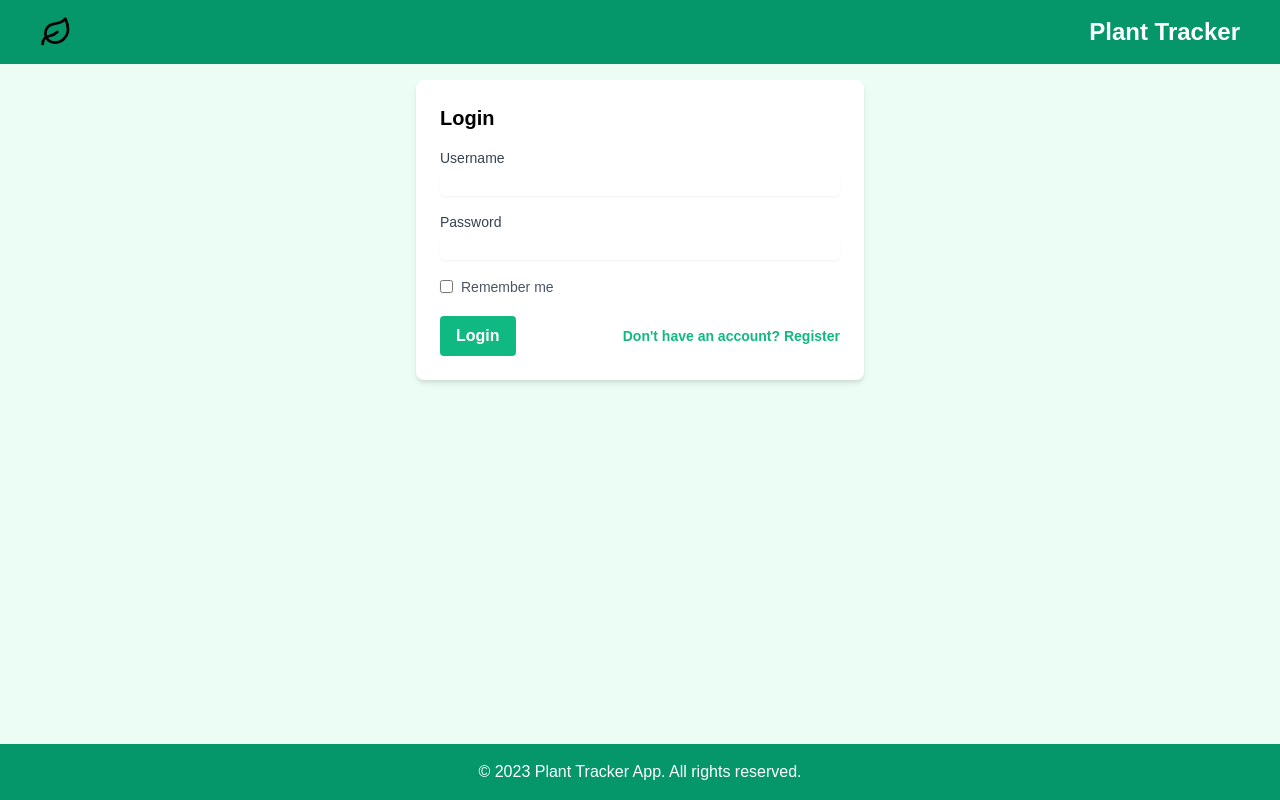
After one commit to avijeett007/PlantPal, a Flask app: page /login in a window 1280 px wide. The commit adds this page. Run offline with Flask 3, Linux system fonts and the light colour scheme.

Commit message:
Agent step completed: Implement user registration and login functionality

```diff
--- a/main.py
+++ b/main.py
@@ -1,14 +1,31 @@
 import os
-from flask import Flask, render_template, request, jsonify
+from flask import Flask, render_template, request, jsonify, redirect, url_for, flash
+from flask_login import LoginManager, login_user, login_required, logout_user, current_user
+from urllib.parse import urlparse
 from utils.openai_vision import analyze_plant_image
+from models import db, User
 
 app = Flask(__name__)
+app.config['SECRET_KEY'] = os.environ.get('SECRET_KEY') or 'you-will-never-guess'
+app.config['SQLALCHEMY_DATABASE_URI'] = os.environ.get('DATABASE_URL') or 'sqlite:///plant_tracker.db'
+if app.config['SQLALCHEMY_DATABASE_URI'].startswith("postgres://"):
+    app.config['SQLALCHEMY_DATABASE_URI'] = app.config['SQLALCHEMY_DATABASE_URI'].replace("postgres://", "postgresql://", 1)
+app.config['SQLALCHEMY_TRACK_MODIFICATIONS'] = False
+
+db.init_app(app)
+login = LoginManager(app)
+login.login_view = 'login'
+
+@login.user_loader
+def load_user(id):
+    return User.query.get(int(id))
 
 @app.route('/')
 def index():
     return render_template('index.html')
 
 @app.route('/analyze', methods=['POST'])
+@login_required
 def analyze():
     if 'image' not in request.files:
         return jsonify({'error': 'No image file provided'}), 400
@@ -25,5 +42,54 @@ def analyze():
         print("Error:", str(e))  # Add this line for debugging
         return jsonify({'error': str(e)}), 500
 
+@app.route('/register', methods=['GET', 'POST'])
+def register():
+    if current_user.is_authenticated:
+        return redirect(url_for('index'))
+    if request.method == 'POST':
+        username = request.form['username']
+        email = request.form['email']
+        password = request.form['password']
+        user = User.query.filter_by(username=username).first()
+        if user is not None:
+            flash('Please use a different username.')
+            return redirect(url_for('register'))
+        user = User.query.filter_by(email=email).first()
+        if user is not None:
+            flash('Please use a different email address.')
+            return redirect(url_for('register'))
+        user = User(username=username, email=email)
+        user.set_password(password)
+        db.session.add(user)
+        db.session.commit()
+        flash('Congratulations, you are now a registered user!')
+        return redirect(url_for('login'))
+    return render_template('register.html')
+
+@app.route('/login', methods=['GET', 'POST'])
+def login():
+    if current_user.is_authenticated:
+        return redirect(url_for('index'))
+    if request.method == 'POST':
+        user = User.query.filter_by(username=request.form['username']).first()
+        if user is None or not user.check_password(request.form['password']):
+            flash('Invalid username or password')
+            return redirect(url_for('login'))
+        login_user(user, remember=request.form.get('remember_me'))
+        next_page = request.args.get('next')
+        if not next_page or urlparse(next_page).netloc != '':
+            next_page = url_for('index')
+        return redirect(next_page)
+    return render_template('login.html')
+
+@app.route('/logout')
+def logout():
+    logout_user()
+    return redirect(url_for('index'))
+
+with app.app_context():
+    db.drop_all()  # This will drop all existing tables
+    db.create_all()  # This will create new tables with updated schema
+
 if __name__ == '__main__':
     app.run(host='0.0.0.0', port=5000, debug=True)
--- a/pyproject.toml
+++ b/pyproject.toml
@@ -9,6 +9,9 @@ readme = "README.md"
 python = "^3.11"
 flask = "^3.0.3"
 openai = "^1.44.1"
+flask-sqlalchemy = "^3.1.1"
+flask-login = "^0.6.3"
+psycopg2-binary = "^2.9.9"
 
 
 [build-system]
--- /dev/null
+++ b/templates/login.html
@@ -0,0 +1,54 @@
+<!DOCTYPE html>
+<html lang="en">
+<head>
+    <meta charset="UTF-8">
+    <meta name="viewport" content="width=device-width, initial-scale=1.0">
+    <title>Login - Plant Tracker App</title>
+    <link href="https://cdn.jsdelivr.net/npm/tailwindcss@2.2.19/dist/tailwind.min.css" rel="stylesheet">
+    <link rel="stylesheet" href="{{ url_for('static', filename='css/styles.css') }}">
+</head>
+<body class="bg-green-50 min-h-screen flex flex-col">
+    <header class="bg-green-600 text-white p-4">
+        <div class="container mx-auto flex items-center justify-between">
+            <img src="{{ url_for('static', filename='img/logo.svg') }}" alt="Plant Tracker Logo" class="h-8">
+            <h1 class="text-2xl font-bold">Plant Tracker</h1>
+        </div>
+    </header>
+
+    <main class="container mx-auto flex-grow p-4">
+        <div class="max-w-md mx-auto bg-white rounded-lg shadow-md p-6">
+            <h2 class="text-xl font-semibold mb-4">Login</h2>
+            <form method="POST" action="{{ url_for('login') }}">
+                <div class="mb-4">
+                    <label for="username" class="block text-sm font-medium text-gray-700">Username</label>
+                    <input type="text" name="username" id="username" required class="mt-1 block w-full rounded-md border-gray-300 shadow-sm focus:border-green-300 focus:ring focus:ring-green-200 focus:ring-opacity-50">
+                </div>
+                <div class="mb-4">
+                    <label for="password" class="block text-sm font-medium text-gray-700">Password</label>
+                    <input type="password" name="password" id="password" required class="mt-1 block w-full rounded-md border-gray-300 shadow-sm focus:border-green-300 focus:ring focus:ring-green-200 focus:ring-opacity-50">
+                </div>
+                <div class="mb-4">
+                    <label class="inline-flex items-center">
+                        <input type="checkbox" name="remember_me" class="rounded border-gray-300 text-green-600 shadow-sm focus:border-green-300 focus:ring focus:ring-green-200 focus:ring-opacity-50">
+                        <span class="ml-2 text-sm text-gray-600">Remember me</span>
+                    </label>
+                </div>
+                <div class="flex items-center justify-between">
+                    <button type="submit" class="bg-green-500 hover:bg-green-600 text-white font-bold py-2 px-4 rounded focus:outline-none focus:shadow-outline">
+                        Login
+                    </button>
+                    <a href="{{ url_for('register') }}" class="inline-block align-baseline font-bold text-sm text-green-500 hover:text-green-800">
+                        Don't have an account? Register
+                    </a>
+                </div>
+            </form>
+        </div>
+    </main>
+
+    <footer class="bg-green-600 text-white p-4 mt-8">
+        <div class="container mx-auto text-center">
+            <p>&copy; 2023 Plant Tracker App. All rights reserved.</p>
+        </div>
+    </footer>
+</body>
+</html>
```
Also changed, not shown: models.py (added, +17 -0 lines), templates/index.html (+21 -1 lines), templates/register.html (added, +52 -0 lines), 1 other file.
